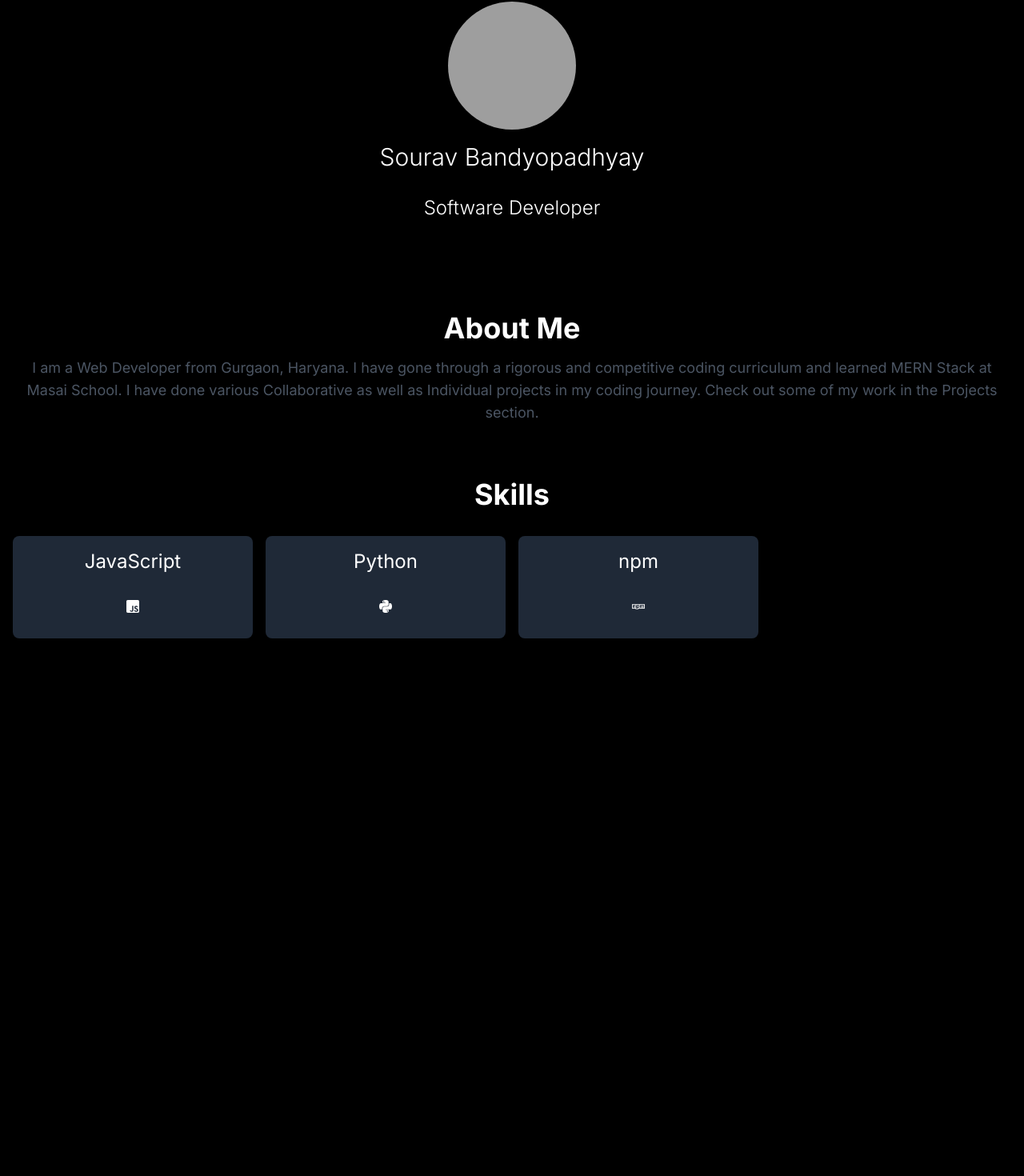
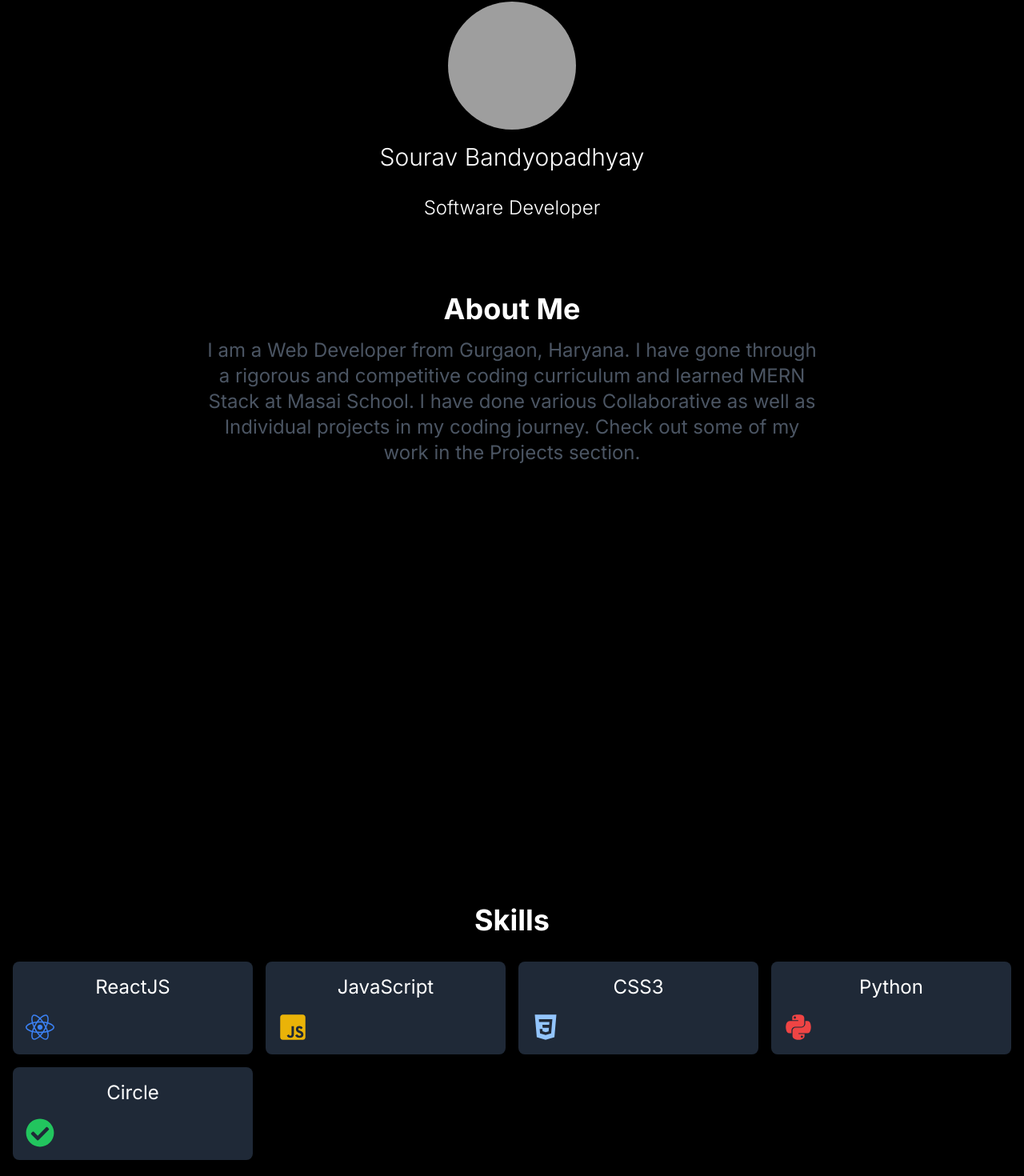
Before and after one commit to SouravBandyopadhyay/gsap-nextjs, a Next.js app: page / in a window 1280 px wide. Shown: the part 118-1588 px from the top of the page at 80% size. Before the commit the page ends 920 px from the top, so only its background shows below. Built offline with nearby package versions, Linux system fonts and the light colour scheme; grey boxes are pictures that could not be loaded.

Commit message:
added about me and skill section

```diff
--- a/src/app/Components/AboutMe.js
+++ b/src/app/Components/AboutMe.js
@@ -1,29 +1,36 @@
-import React, { useEffect, useRef } from 'react';
-import { gsap } from 'gsap';
+import React, { useEffect, useRef } from "react";
+import { gsap } from "gsap";
 
 const AboutMeSection = () => {
   const aboutRef = useRef(null);
 
   useEffect(() => {
     const aboutSection = aboutRef.current;
-    const title = aboutSection.querySelector('.title');
-    const description = aboutSection.querySelector('.description');
+    const title = aboutSection.querySelector(".title");
+    const description = aboutSection.querySelector(".description");
 
-    gsap.set([title, description], { opacity: 0, y: 50 });
+    gsap.set([title, description], { opacity: 0, y: 200 });
 
-    const tl = gsap.timeline({ defaults: { ease: 'power1.out' } });
+    const tl = gsap.timeline({ defaults: { ease: "power1.out" } });
 
-    tl.to(title, { opacity: 1, y: 0, duration: 0.6 })
-      .to(description, { opacity: 1, y: 0, duration: 0.6 }, '-=0.3');
+    tl.to(title, { opacity: 1, y: 0, duration: 0.6 }).to(
+      description,
+      { opacity: 1, y: 0, duration: 0.6 },
+      "-=0.3"
+    );
   }, []);
 
   return (
-    <section ref={aboutRef} className="py-16">
+    <section ref={aboutRef} className="mx-auto px-5 py-10 w-2/3 h-screen">
       <div className="container mx-auto px-4">
         <div className="text-center">
           <h2 className="title text-4xl font-bold mb-4">About Me</h2>
-          <p className="description text-lg text-gray-600">
-            I am a Web Developer from Gurgaon, Haryana. I have gone through a rigorous and competitive coding curriculum and learned MERN Stack at Masai School. I have done various Collaborative as well as Individual projects in my coding journey. Check out some of my work in the Projects section.
+          <p className="description text-2xl text-gray-600">
+            I am a Web Developer from Gurgaon, Haryana. I have gone through a
+            rigorous and competitive coding curriculum and learned MERN Stack at
+            Masai School. I have done various Collaborative as well as
+            Individual projects in my coding journey. Check out some of my work
+            in the Projects section.
           </p>
         </div>
       </div>
--- a/src/app/Components/SkillSection.js
+++ b/src/app/Components/SkillSection.js
@@ -1,7 +1,15 @@
 import React, { useEffect, useRef } from "react";
 import { gsap } from "gsap";
-import { FaJsSquare, FaPython, FaNpm } from "react-icons/fa";
-
+import {
+  FaJsSquare,
+  FaPython,
+  FaNpm,
+  FaHtml5,
+  FaReact,
+  FaHeart,
+  FaCheckCircle,
+} from "react-icons/fa";
+import { IoLogoJavascript, IoLogoCss3 } from "react-icons/io";
 const SkillsSection = () => {
   const skillsRef = useRef(null);
 
@@ -49,25 +57,27 @@ const SkillsSection = () => {
       skillsObserver.disconnect();
     };
   }, []);
-
+  const icons = [
+    { icon: <FaReact />, color: "text-blue-500", name: "ReactJS" },
+    { icon: <FaJsSquare />, color: "text-yellow-500", name: "JavaScript" },
+    { icon: <IoLogoCss3 />, color: "text-blue-300", name: "CSS3" },
+    { icon: <FaPython />, color: "text-red-500", name: "Python" },
+    { icon: <FaCheckCircle />, color: "text-green-500", name: "Circle" },
+  ];
   return (
-    <section ref={skillsRef} className="py-1">
+    <section ref={skillsRef} className="py-1 h-screen">
       <div className="container mx-auto px-4">
         <h2 className="text-4xl font-bold mb-8 text-center">Skills</h2>
         <div className="grid grid-cols-2 md:grid-cols-4 gap-4">
-          <div className="skill-item bg-gray-800 rounded-lg p-4 shadow-md text-center">
-            <div className="text-2xl mb-4">JavaScript</div>
-            <FaJsSquare className="mx-auto h-12" />
-          </div>
-          <div className="skill-item bg-gray-800 rounded-lg p-4 shadow-md text-center">
-            <div className="text-2xl mb-4">Python</div>
-            <FaPython className="mx-auto h-12 " />
-          </div>
-          <div className="skill-item bg-gray-800 rounded-lg p-4 shadow-md text-center">
-            <div className="text-2xl mb-4">npm</div>
-            <FaNpm className="mx-auto h-12" />
-          </div>
-          {/* Add more skills here */}
+          {icons.map((el) => (
+            <div
+              key={el.id}
+              className="skill-item bg-gray-800 rounded-lg p-4 shadow-md text-center"
+            >
+              <div className="text-2xl mb-4">{el.name}</div>
+              <span className={`text-4xl ${el.color}`}>{el.icon}</span>
+            </div>
+          ))}
         </div>
       </div>
     </section>
```
